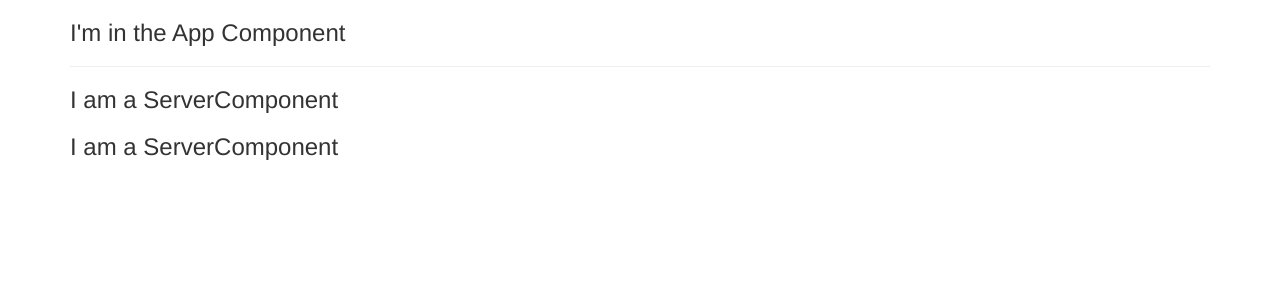
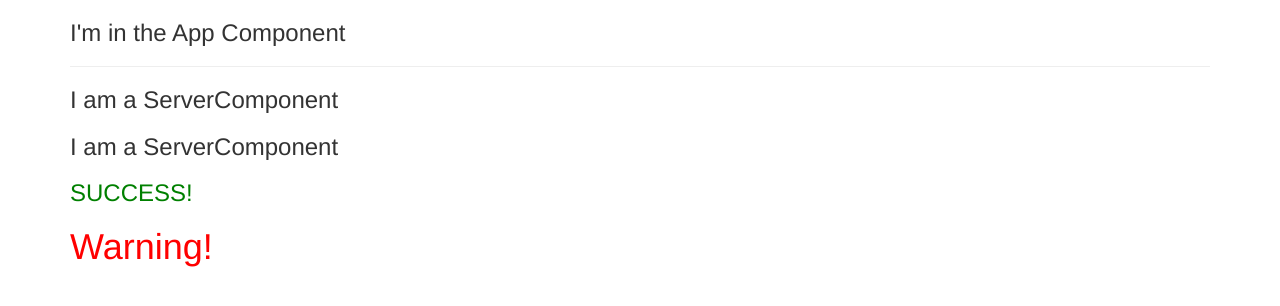
Before and after one commit to camdenbrown-zz/angular4-practice-app, an Angular app: page / in a window 1280 px wide. Shown: the top 306 px of the page. Built offline with nearby package versions, Linux system fonts and the light colour scheme.

Commit message:
build out warning and success components

```diff
--- a/src/app/app.component.html
+++ b/src/app/app.component.html
@@ -4,6 +4,8 @@
       <h3>I'm in the App Component</h3>
       <hr>
       <app-servers></app-servers>
+      <app-success-alert></app-success-alert>
+      <app-warning-alert></app-warning-alert>
     </div>
   </div>
 </div>
--- a/src/app/app.module.ts
+++ b/src/app/app.module.ts
@@ -7,12 +7,16 @@ import { FormsModule } from '@angular/forms';
 import { AppComponent } from './app.component';
 import { ServerComponent } from './server/server.component';
 import { ServersComponent } from './servers/servers.component';
+import { WarningAlertComponent } from './warning-alert/warning-alert.component';
+import { SuccessAlertComponent } from './success-alert/success-alert.component';
 
 @NgModule({
   declarations: [
     AppComponent,
     ServerComponent,
-    ServersComponent
+    ServersComponent,
+    WarningAlertComponent,
+    SuccessAlertComponent
   ],
   imports: [
     BrowserModule,
--- /dev/null
+++ b/src/app/success-alert/success-alert.component.css
@@ -0,0 +1,3 @@
+.success-title {
+  color: green;
+}
--- /dev/null
+++ b/src/app/success-alert/success-alert.component.html
@@ -0,0 +1 @@
+<h3 class="success-title">SUCCESS!</h3>
--- /dev/null
+++ b/src/app/success-alert/success-alert.component.ts
@@ -0,0 +1,15 @@
+import { Component, OnInit } from '@angular/core';
+
+@Component({
+  selector: 'app-success-alert',
+  templateUrl: './success-alert.component.html',
+  styleUrls: ['./success-alert.component.css']
+})
+
+export class SuccessAlertComponent implements OnInit {
+  constructor() {}
+
+  ngOnInit() {
+
+  }
+}
--- /dev/null
+++ b/src/app/warning-alert/warning-alert.component.css
@@ -0,0 +1,3 @@
+.warning-title {
+  color: red;
+}
--- /dev/null
+++ b/src/app/warning-alert/warning-alert.component.html
@@ -0,0 +1 @@
+<h1 class="warning-title">Warning!</h1>
--- /dev/null
+++ b/src/app/warning-alert/warning-alert.component.ts
@@ -0,0 +1,15 @@
+import { Component, OnInit } from '@angular/core';
+
+@Component({
+  selector: 'app-warning-alert',
+  templateUrl: './warning-alert.component.html',
+  styleUrls: ['./warning-alert.component.css']
+})
+export class WarningAlertComponent implements OnInit {
+
+  constructor() { }
+
+  ngOnInit() {
+  }
+
+}
```
Also changed, not shown: 1 other file (tests, documents, lock files or other folders).
